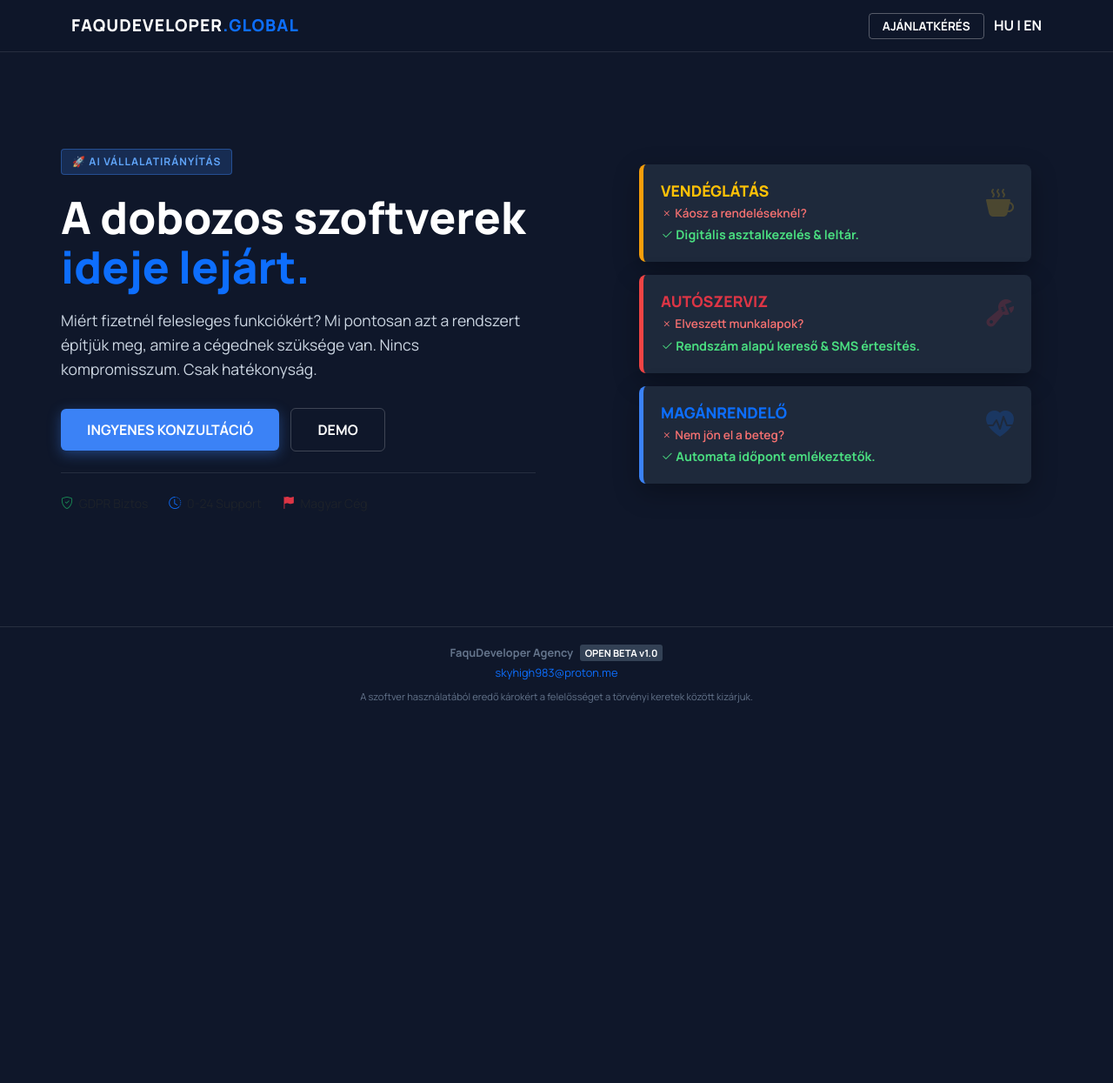
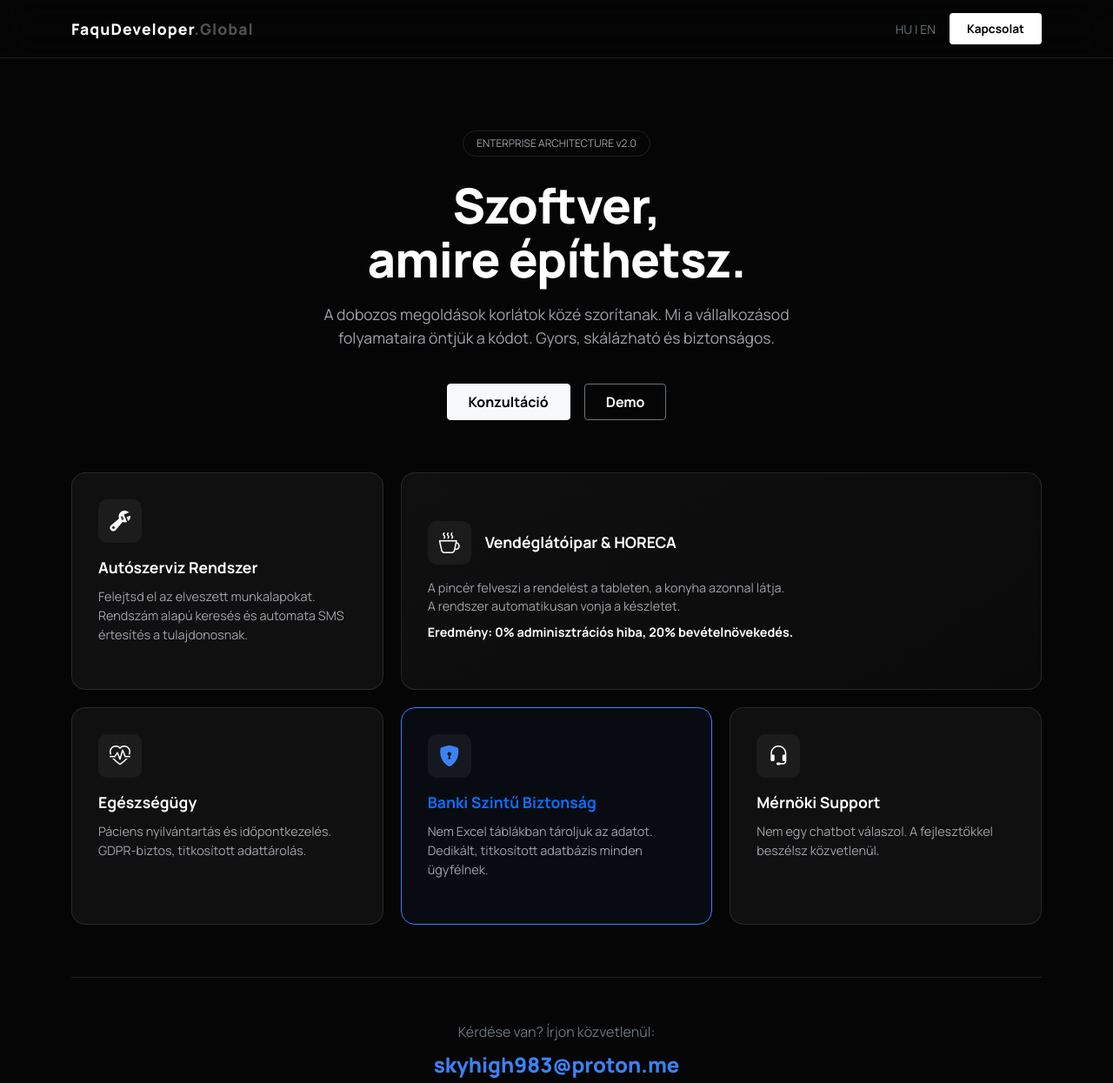
Before and after one commit to faqulord/crm-gold, a website: page public/index.html in a window 1280 px wide. Shown: the top 1245 px of the page at 87% size. Before the commit the page ends 831 px from the top, so only its background shows below. Drawn offline with nearby package versions, Linux system fonts and the light colour scheme.

Commit message:
Final Luxury Dark Mode Design

```diff
--- a/public/index.html
+++ b/public/index.html
@@ -3,130 +3,183 @@
 <head>
     <meta charset="UTF-8">
     <meta name="viewport" content="width=device-width, initial-scale=1.0">
-    <title>FaquDeveloper | Enterprise Solutions</title>
-    <link href="https://fonts.googleapis.com/css2?family=Manrope:wght@400;600;700;800&display=swap" rel="stylesheet">
+    <title>FaquDeveloper | Prémium Szoftverfejlesztés</title>
+    <link href="https://fonts.googleapis.com/css2?family=Manrope:wght@300;400;600;700;800&display=swap" rel="stylesheet">
     <link href="https://cdn.jsdelivr.net/npm/bootstrap@5.3.0/dist/css/bootstrap.min.css" rel="stylesheet">
     <link rel="stylesheet" href="https://cdn.jsdelivr.net/npm/bootstrap-icons@1.11.0/font/bootstrap-icons.css">
     <script src="https://cdn.jsdelivr.net/npm/bootstrap@5.3.0/dist/js/bootstrap.bundle.min.js"></script>
     <style>
         :root {
-            --bg-core: #0f172a;
+            --bg-body: #050505;
+            --surface: #101010;
+            --surface-hover: #1a1a1a;
             --primary: #3b82f6;
-            --text-white: #ffffff;
-            --card-bg: #1e293b;
+            --text-main: #ffffff;
+            --text-sub: #a1a1aa;
+            --border: rgba(255, 255, 255, 0.1);
         }
-        body { background-color: var(--bg-core); color: var(--text-white); font-family: 'Manrope', sans-serif; overflow-x: hidden; }
+        body { background-color: var(--bg-body); color: var(--text-main); font-family: 'Manrope', sans-serif; overflow-x: hidden; padding-top: 70px; }
 
-        /* KOMPAKT NAVBAR */
-        .navbar { background: rgba(15, 23, 42, 0.95); border-bottom: 1px solid rgba(255,255,255,0.1); padding: 10px 0; }
-        .navbar-brand { font-weight: 800; text-transform: uppercase; letter-spacing: 1px; font-size: 1.2rem; }
-        .btn-nav { border: 1px solid rgba(255,255,255,0.3); color: white; padding: 5px 15px; border-radius: 4px; font-size: 0.85rem; font-weight: 700; text-decoration: none; transition: 0.3s; }
-        .btn-nav:hover { background: white; color: #0f172a; }
+        /* 1. NAVBAR - Minimalista */
+        .navbar { background: rgba(5, 5, 5, 0.8); backdrop-filter: blur(20px); border-bottom: 1px solid var(--border); padding: 15px 0; }
+        .navbar-brand { font-weight: 800; letter-spacing: 1px; color: white !important; font-size: 1.1rem; }
+        .btn-contact { background: white; color: black; padding: 8px 20px; border-radius: 4px; font-weight: 700; font-size: 0.85rem; text-decoration: none; transition: 0.3s; }
+        .btn-contact:hover { background: #e5e5e5; }
 
-        /* HERO - KÉTOSZLOPOS (Nincs görgetés) */
-        .hero-section { min-height: 90vh; display: flex; align-items: center; padding: 80px 0 40px 0; }
+        /* 2. HERO - A Lényeg */
+        .hero { padding: 80px 0 60px 0; text-align: center; }
+        .hero-label { border: 1px solid var(--border); padding: 5px 15px; border-radius: 50px; font-size: 0.75rem; color: var(--text-sub); display: inline-block; margin-bottom: 25px; }
+        .hero-title { font-size: 3.5rem; font-weight: 800; line-height: 1.1; margin-bottom: 20px; letter-spacing: -1px; }
+        .hero-subtitle { font-size: 1.1rem; color: var(--text-sub); max-width: 600px; margin: 0 auto 40px auto; }
 
-        .hero-badge { background: rgba(59, 130, 246, 0.2); color: #60a5fa; padding: 5px 12px; border-radius: 4px; font-size: 0.75rem; font-weight: 700; letter-spacing: 1px; display: inline-block; margin-bottom: 20px; border: 1px solid rgba(59, 130, 246, 0.4); }
-        .hero-title { font-size: 3.2rem; font-weight: 800; line-height: 1.1; margin-bottom: 20px; }
-        .hero-desc { font-size: 1.1rem; color: #cbd5e1; margin-bottom: 30px; line-height: 1.6; }
+        /* 3. A GRID (Középtől lefelé) - EZT JAVÍTOTTUK */
+        .bento-grid { display: grid; grid-template-columns: repeat(3, 1fr); gap: 20px; margin-bottom: 60px; }
 
-        /* GOMBOK */
-        .btn-cta { background: var(--primary); color: white; padding: 12px 30px; border-radius: 6px; font-weight: 700; text-decoration: none; display: inline-block; border: none; transition: 0.3s; box-shadow: 0 4px 15px rgba(59, 130, 246, 0.4); }
-        .btn-cta:hover { transform: translateY(-2px); background: #2563eb; color: white; }
-        .btn-demo { border: 1px solid rgba(255,255,255,0.2); color: white; padding: 12px 30px; border-radius: 6px; font-weight: 700; text-decoration: none; display: inline-block; margin-left: 10px; transition: 0.3s; }
-        .btn-demo:hover { border-color: white; background: rgba(255,255,255,0.05); color: white; }
+        .bento-card {
+            background: var(--surface);
+            border: 1px solid var(--border);
+            border-radius: 16px;
+            padding: 30px;
+            transition: all 0.3s ease;
+            display: flex;
+            flex-direction: column;
+            justify-content: space-between;
+            min-height: 250px;
+        }
 
-        /* JOBB OLDALI KÁRTYÁK (ÉLES KONTRASZT) */
-        .solution-card { background: var(--card-bg); border-left: 5px solid var(--primary); padding: 20px; border-radius: 8px; margin-bottom: 15px; box-shadow: 0 10px 30px rgba(0,0,0,0.3); transition: 0.3s; position: relative; overflow: hidden; }
-        .solution-card:hover { transform: translateX(-5px); background: #27354f; }
+        /* Hover effekt - Finom emelkedés */
+        .bento-card:hover { transform: translateY(-5px); border-color: rgba(255,255,255,0.2); background: var(--surface-hover); }
 
-        .card-icon { position: absolute; right: 20px; top: 20px; font-size: 2rem; opacity: 0.2; }
-        .card-title { font-weight: 800; font-size: 1.1rem; margin-bottom: 5px; color: white; display: flex; align-items: center; }
-        .problem { color: #f87171; font-size: 0.85rem; font-weight: 600; display: block; margin-bottom: 2px; }
-        .solution { color: #4ade80; font-size: 0.9rem; font-weight: 700; }
+        .card-icon { font-size: 1.5rem; color: var(--text-main); margin-bottom: 15px; background: rgba(255,255,255,0.05); width: 50px; height: 50px; display: flex; align-items: center; justify-content: center; border-radius: 10px; }
+        .card-head { font-size: 1.1rem; font-weight: 700; margin-bottom: 10px; color: white; }
+        .card-desc { font-size: 0.9rem; color: var(--text-sub); line-height: 1.5; }
 
-        /* FOOTER (Kicsi) */
-        footer { border-top: 1px solid rgba(255,255,255,0.1); padding: 20px 0; font-size: 0.8rem; color: #64748b; text-align: center; }
-        .beta-tag { font-size: 0.7rem; background: #334155; color: white; padding: 2px 6px; border-radius: 3px; margin-left: 5px; }
+        /* Kiemelt kártya (széles) */
+        .card-wide { grid-column: span 2; background: linear-gradient(145deg, #101010 0%, #0a0a0a 100%); }
+        .card-highlight { border: 1px solid var(--primary); background: rgba(59, 130, 246, 0.05); }
+
+        /* Mobilon legyen 1 oszlop */
+        @media (max-width: 992px) { .bento-grid { grid-template-columns: 1fr; } .card-wide { grid-column: span 1; } }
+
+        /* CTA Sáv */
+        .cta-box { border-top: 1px solid var(--border); padding-top: 50px; text-align: center; }
+        .email-link { color: var(--primary); font-size: 1.5rem; font-weight: 800; text-decoration: none; }
+
+        /* Footer */
+        footer { margin-top: 80px; padding: 40px 0; border-top: 1px solid var(--border); font-size: 0.8rem; color: #525252; text-align: center; }
     </style>
 </head>
 <body>
 
     <nav class="navbar fixed-top">
-        <div class="container d-flex justify-content-between align-items-center">
-            <a class="navbar-brand text-white" href="#">FaquDeveloper<span class="text-primary">.Global</span></a>
-            <div>
-                <a href="mailto:skyhigh983@proton.me" class="btn-nav me-2">AJÁNLATKÉRÉS</a>
-                <span class="fw-bold fs-6 cursor-pointer" onclick="toggleLang()" style="cursor:pointer">HU | EN</span>
+        <div class="container">
+            <a class="navbar-brand" href="#">FaquDeveloper<span style="color:#525252">.Global</span></a>
+            <div class="d-flex align-items-center gap-3">
+                <span class="small text-secondary cursor-pointer" onclick="toggleLang()">HU | EN</span>
+                <a href="mailto:skyhigh983@proton.me" class="btn-contact">Kapcsolat</a>
             </div>
         </div>
     </nav>
 
-    <div class="container hero-section">
-        <div class="row align-items-center w-100">
-            <div class="col-lg-6 mb-5 mb-lg-0">
-                <div class="hero-badge">🚀 AI VÁLLALATIRÁNYÍTÁS</div>
-                <h1 class="hero-title" id="txt_title">A dobozos szoftverek<br><span class="text-primary">ideje lejárt.</span></h1>
-                <p class="hero-desc" id="txt_desc">
-                    Miért fizetnél felesleges funkciókért? Mi pontosan azt a rendszert építjük meg, amire a cégednek szüksége van.
-                    Nincs kompromisszum. Csak hatékonyság.
-                </p>
+    <div class="container">
+        <section class="hero">
+            <div class="hero-label">ENTERPRISE ARCHITECTURE v2.0</div>
+            <h1 class="hero-title" id="txt_title">Szoftver,<br>amire építhetsz.</h1>
+            <p class="hero-subtitle" id="txt_desc">
+                A dobozos megoldások korlátok közé szorítanak. Mi a vállalkozásod folyamataira öntjük a kódot. Gyors, skálázható és biztonságos.
+            </p>
+            <div class="d-flex justify-content-center gap-3">
+                <a href="mailto:skyhigh983@proton.me" class="btn btn-light px-4 py-2 fw-bold rounded-1">Konzultáció</a>
+                <a href="/demo" class="btn btn-outline-secondary px-4 py-2 fw-bold rounded-1 text-white">Demo</a>
+            </div>
+        </section>
+
+        <div class="bento-grid">
+
+            <div class="bento-card">
                 <div>
-                    <a href="mailto:skyhigh983@proton.me" class="btn-cta" id="btn_cta">INGYENES KONZULTÁCIÓ</a>
-                    <a href="/demo" class="btn-demo">DEMO</a>
-                </div>
-
-                <div class="mt-4 pt-4 border-top border-secondary border-opacity-25 d-flex gap-4 text-muted small">
-                    <span><i class="bi bi-shield-check text-success me-1"></i> GDPR Biztos</span>
-                    <span><i class="bi bi-clock-history text-primary me-1"></i> 0-24 Support</span>
-                    <span><i class="bi bi-flag-fill text-danger me-1"></i> Magyar Cég</span>
+                    <div class="card-icon"><i class="bi bi-wrench-adjustable"></i></div>
+                    <div class="card-head" id="c1_t">Autószerviz Rendszer</div>
+                    <div class="card-desc" id="c1_d">Felejtsd el az elveszett munkalapokat. Rendszám alapú keresés és automata SMS értesítés a tulajdonosnak.</div>
                 </div>
             </div>
 
-            <div class="col-lg-5 offset-lg-1">
-                <div class="solution-card" style="border-color: #f59e0b;">
-                    <i class="bi bi-cup-hot-fill card-icon text-warning"></i>
-                    <h4 class="card-title text-warning">VENDÉGLÁTÁS</h4>
-                    <span class="problem"><i class="bi bi-x"></i> Káosz a rendeléseknél?</span>
-                    <span class="solution"><i class="bi bi-check2"></i> Digitális asztalkezelés & leltár.</span>
-                </div>
-
-                <div class="solution-card" style="border-color: #ef4444;">
-                    <i class="bi bi-wrench-adjustable card-icon text-danger"></i>
-                    <h4 class="card-title text-danger">AUTÓSZERVIZ</h4>
-                    <span class="problem"><i class="bi bi-x"></i> Elveszett munkalapok?</span>
-                    <span class="solution"><i class="bi bi-check2"></i> Rendszám alapú kereső & SMS értesítés.</span>
-                </div>
-
-                <div class="solution-card" style="border-color: #3b82f6;">
-                    <i class="bi bi-heart-pulse-fill card-icon text-primary"></i>
-                    <h4 class="card-title text-primary">MAGÁNRENDELŐ</h4>
-                    <span class="problem"><i class="bi bi-x"></i> Nem jön el a beteg?</span>
-                    <span class="solution"><i class="bi bi-check2"></i> Automata időpont emlékeztetők.</span>
+            <div class="bento-card card-wide">
+                <div class="d-flex flex-column h-100 justify-content-center">
+                    <div class="d-flex align-items-center mb-3">
+                        <div class="card-icon me-3 mb-0"><i class="bi bi-cup-hot"></i></div>
+                        <div class="card-head mb-0" id="c2_t">Vendéglátóipar & HORECA</div>
+                    </div>
+                    <div class="card-desc" id="c2_d">
+                        A pincér felveszi a rendelést a tableten, a konyha azonnal látja. <br>
+                        A rendszer automatikusan vonja a készletet. <br>
+                        <span class="text-white fw-bold mt-2 d-block">Eredmény: 0% adminisztrációs hiba, 20% bevételnövekedés.</span>
+                    </div>
                 </div>
             </div>
+
+            <div class="bento-card">
+                <div>
+                    <div class="card-icon"><i class="bi bi-heart-pulse"></i></div>
+                    <div class="card-head" id="c3_t">Egészségügy</div>
+                    <div class="card-desc" id="c3_d">Páciens nyilvántartás és időpontkezelés. GDPR-biztos, titkosított adattárolás.</div>
+                </div>
+            </div>
+
+            <div class="bento-card card-highlight">
+                <div>
+                    <div class="card-icon" style="color: #3b82f6;"><i class="bi bi-shield-lock-fill"></i></div>
+                    <div class="card-head text-primary">Banki Szintű Biztonság</div>
+                    <div class="card-desc">Nem Excel táblákban tároljuk az adatot. Dedikált, titkosított adatbázis minden ügyfélnek.</div>
+                </div>
+            </div>
+
+            <div class="bento-card">
+                <div>
+                    <div class="card-icon"><i class="bi bi-headset"></i></div>
+                    <div class="card-head">Mérnöki Support</div>
+                    <div class="card-desc">Nem egy chatbot válaszol. A fejlesztőkkel beszélsz közvetlenül.</div>
+                </div>
+            </div>
+
         </div>
+
+        <div class="cta-box">
+            <p class="text-secondary mb-2" id="cta_text">Kérdése van? Írjon közvetlenül:</p>
+            <a href="mailto:skyhigh983@proton.me" class="email-link">skyhigh983@proton.me</a>
+        </div>
+
     </div>
 
     <footer>
         <div class="container">
-            <p class="mb-1 fw-bold">FaquDeveloper Agency <span class="beta-tag">OPEN BETA v1.0</span></p>
-            <p class="mb-2"><a href="mailto:skyhigh983@proton.me" class="text-decoration-none text-primary">skyhigh983@proton.me</a></p>
-            <small>A szoftver használatából eredő károkért a felelősséget a törvényi keretek között kizárjuk.</small>
+            <div class="mb-3">
+                FaquDeveloper Agency &bull; Budapest &bull; Since 2025
+            </div>
+            <div class="opacity-50">
+                Jogi Nyilatkozat: "Open Beta v1.0". <br>
+                A szoftver használata saját felelősségre történik. GDPR Compliant.
+            </div>
         </div>
     </footer>
 
     <script>
         const langData = {
             hu: {
-                title: "A dobozos szoftverek<br><span class='text-primary'>ideje lejárt.</span>",
-                desc: "Miért fizetnél felesleges funkciókért? Mi pontosan azt a rendszert építjük meg, amire a cégednek szüksége van. Nincs kompromisszum.",
-                cta: "INGYENES KONZULTÁCIÓ"
+                title: "Szoftver,<br>amire építhetsz.",
+                desc: "A dobozos megoldások korlátok közé szorítanak. Mi a vállalkozásod folyamataira öntjük a kódot. Gyors, skálázható és biztonságos.",
+                c1t: "Autószerviz Rendszer", c1d: "Felejtsd el az elveszett munkalapokat. Rendszám alapú keresés és automata SMS értesítés.",
+                c2t: "Vendéglátóipar & HORECA", c2d: "A pincér felveszi a rendelést, a konyha látja. Automata készletvonás. Eredmény: 0% hiba.",
+                c3t: "Egészségügy", c3d: "Páciens nyilvántartás és időpontkezelés. GDPR-biztos, titkosított adattárolás.",
+                cta: "Kérdése van? Írjon közvetlenül:"
             },
             en: {
-                title: "The Era of Boxed Software<br><span class='text-primary'>Is Over.</span>",
-                desc: "Why pay for unnecessary features? We build exactly the system your company needs. No compromises. Just efficiency.",
-                cta: "FREE CONSULTATION"
+                title: "Software<br>You Can Build On.",
+                desc: "Boxed solutions limit you. We mold the code to your business processes. Fast, scalable, and secure.",
+                c1t: "Auto Service System", c1d: "Forget lost work orders. License plate lookup and automated SMS notifications.",
+                c2t: "Hospitality & HORECA", c2d: "Waiter takes order, kitchen sees it instantly. Auto inventory tracking. Result: 0% error.",
+                c3t: "Healthcare", c3d: "Patient records and appointment management. GDPR-compliant encrypted storage.",
+                cta: "Questions? Email us directly:"
             }
         };
 
@@ -135,8 +188,11 @@
             currentLang = currentLang === 'hu' ? 'en' : 'hu';
             const t = langData[currentLang];
             document.getElementById('txt_title').innerHTML = t.title;
-            document.getElementById('txt_desc').innerText = t.desc;
-            document.getElementById('btn_cta').innerText = t.cta;
+            document.getElementById('txt_desc').innerHTML = t.desc;
+            document.getElementById('c1_t').innerText = t.c1t; document.getElementById('c1_d').innerText = t.c1d;
+            document.getElementById('c2_t').innerText = t.c2t; document.getElementById('c2_d').innerText = t.c2d;
+            document.getElementById('c3_t').innerText = t.c3t; document.getElementById('c3_d').innerText = t.c3d;
+            document.getElementById('cta_text').innerText = t.cta;
         }
     </script>
 </body>
```
